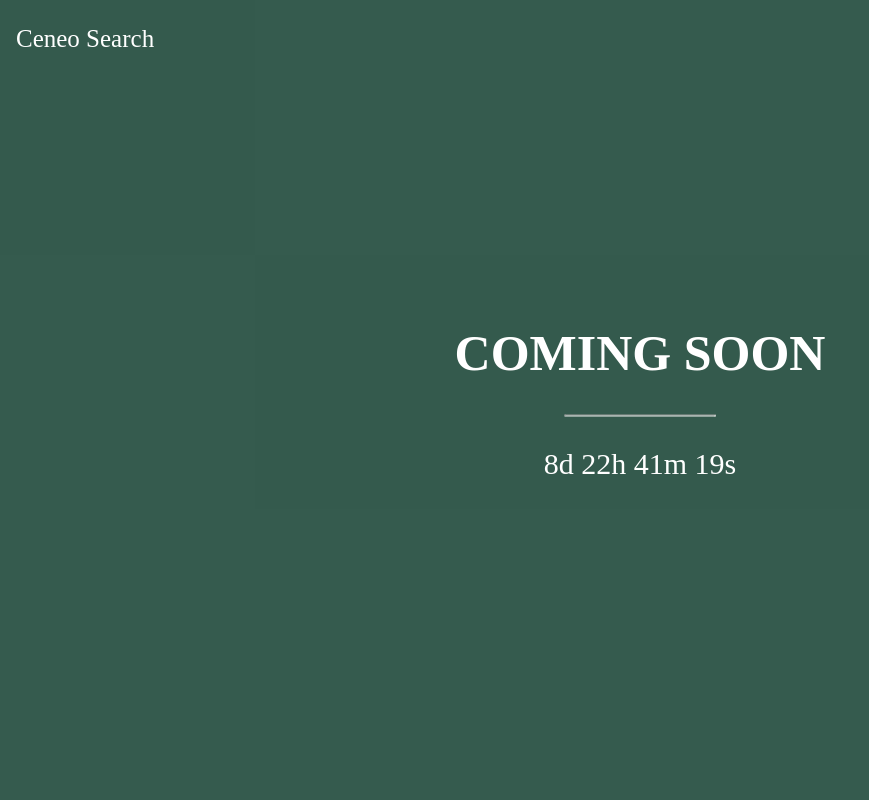
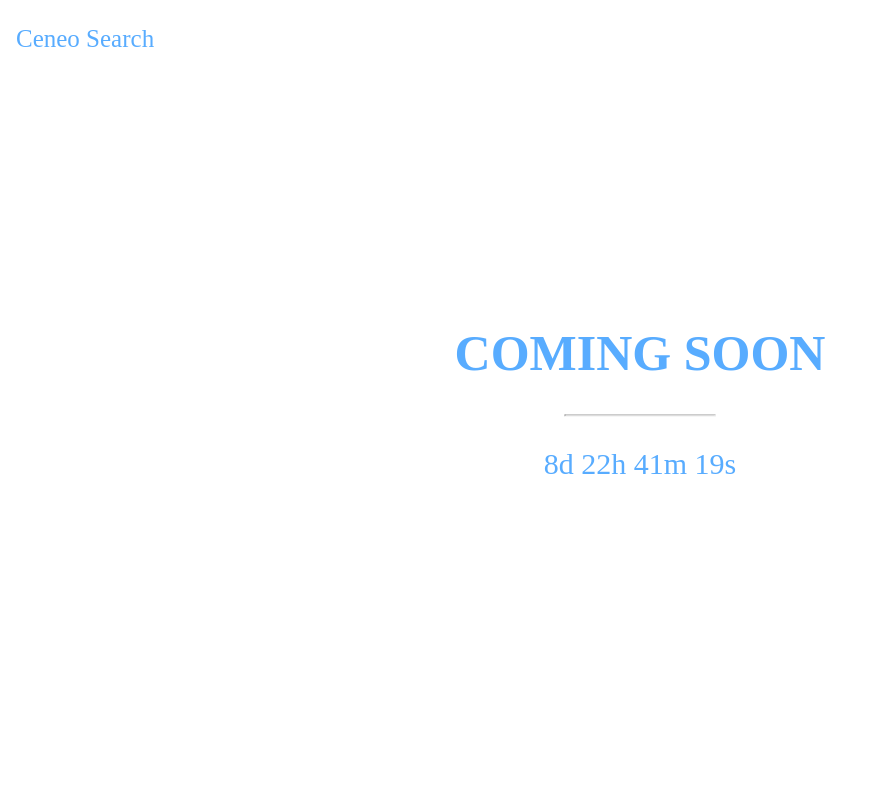
Before and after one commit to jopajak/Online-Toys-Shopping, a Flask app: page /processing in a window 1280 px wide. Shown: the whole page, without its empty margins (0-869 px from the left). Run offline with Flask 2, Linux system fonts and the light colour scheme; parts of the project's set-up code (start-up, migrations or seed data) failed here and were passed over; some libraries are stand-ins or nearby versions.

Commit message:
adding 404.html, waiting_page

```diff
--- a/app/templates/404.html
+++ b/app/templates/404.html
@@ -8,7 +8,7 @@
         <link href="https://cdn.jsdelivr.net/npm/bootstrap@5.1.3/dist/css/bootstrap.min.css" rel="stylesheet">
     </head>
 
-    <body style="background-color: rgba(25, 68, 53, 0.6)">
+    <body style="background-color: white">
     <!-- {% with messages = get_flashed_messages() %}
     {% if messages %}
         {% for message in messages %}
@@ -22,13 +22,13 @@
     {% endwith %}
     -->
         <div class="d-flex align-items-center justify-content-center vh-100" style="color: white">
-            <div class="text-center">
+            <div class="text-center" style="color: rgb(88, 172, 255)">
                 <h1 class="display-1 fw-bold">404</h1>
                 <p class="fs-3"> Page not found.</p>
                 <p class="lead">
                     The page you’re looking for doesn’t exist.
                   </p>
-                <a href="index.html" style="background-color: rgba(25, 68, 53, 0.9)" class="btn btn-primary">Go Home</a>
+                <a href="index.html" style="background-color: rgb(88, 172, 255)" class="btn btn-primary">Go Home</a>
             </div>
         </div>
     </body>
--- a/app/templates/waiting_page.html
+++ b/app/templates/waiting_page.html
@@ -7,12 +7,12 @@ body, html {
 }
 
 .bgimg {
-  background-color: rgba(25, 68, 53,0.88);
+  background-color: white;
   height: 100%;
   background-position: center;
   background-size: cover;
   position: relative;
-  color: white;
+  color: rgb(88, 172, 255);
   font-size: 25px;
 }
 
```
